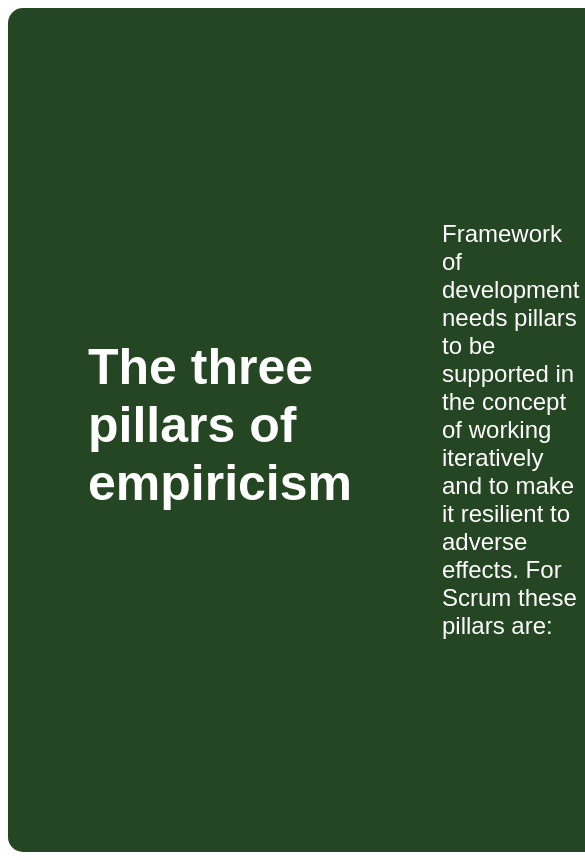
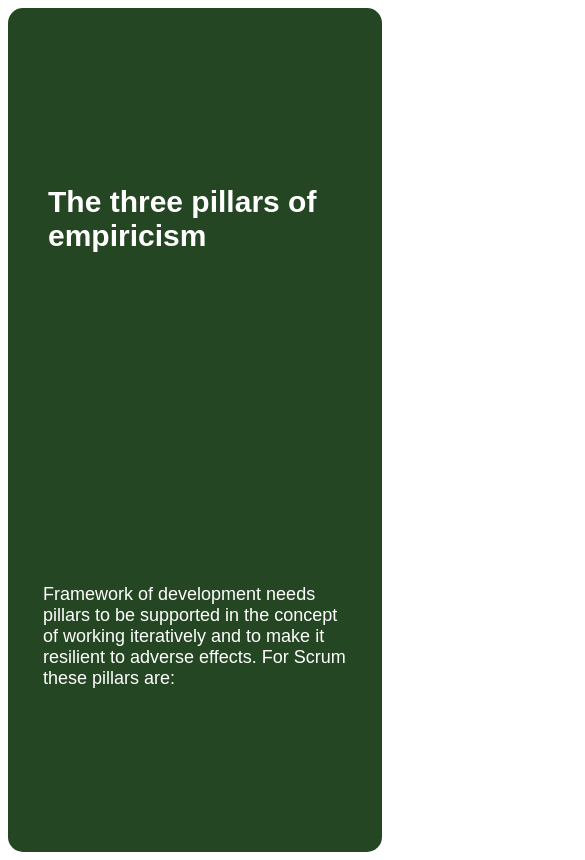
Before and after one commit to Wilma-Norman/Scrum-Project-assignment, a React (Vite) app: page /essence in a window 390 px wide. Shown: the top 860 px of the page, 585 px wide, since content can reach past the window. Built offline with nearby package versions, Linux system fonts and the light colour scheme.

Commit message:
Added Media query

```diff
--- a/src/Components/Essence/ThreePillars/ThreePillars.module.css
+++ b/src/Components/Essence/ThreePillars/ThreePillars.module.css
@@ -34,3 +34,25 @@
   justify-content: center;
   padding: 30px;
 }
+
+@media (max-width: 768px) {
+  .card {
+    flex-direction: column;
+    padding: 10px;
+  }
+
+  .leftColumn, .rightColumn {
+    flex-direction: column;
+    padding: 10px;
+  }
+
+  .header {
+    font-size: 30px;
+    padding: 20px;
+  }
+
+  .body {
+    font-size: 18px;
+    padding: 15px;
+  }
+}
```
